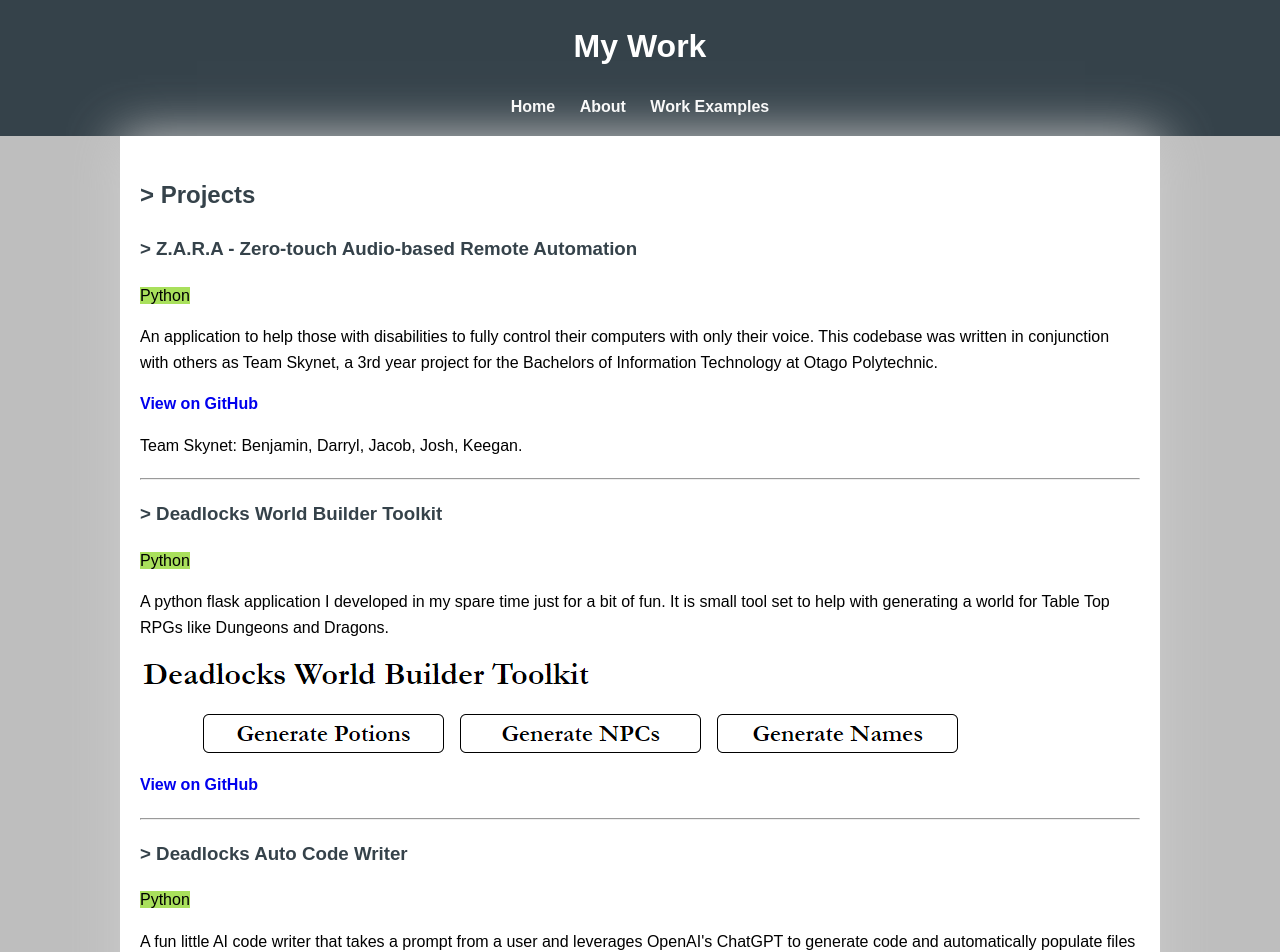
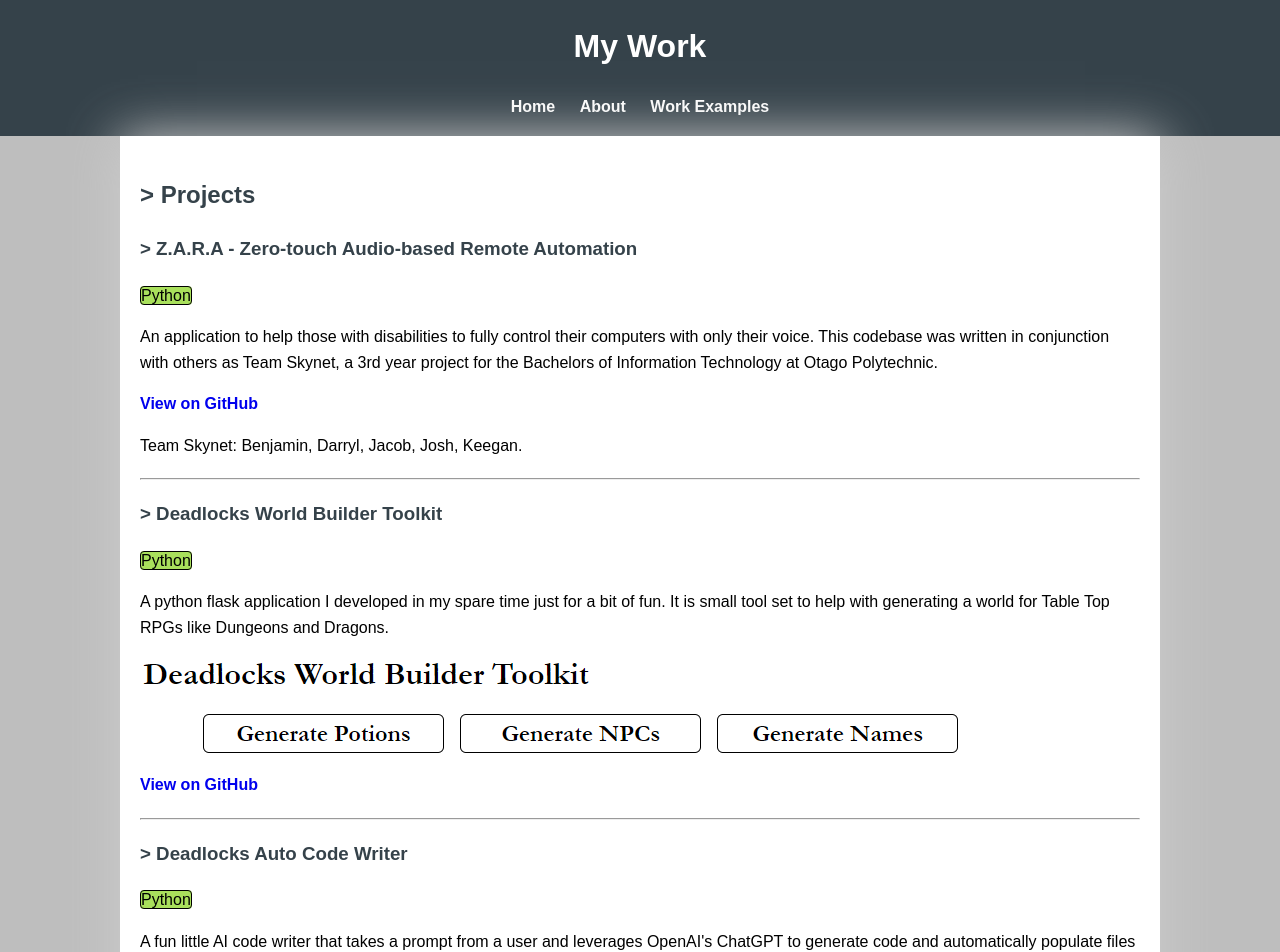
Before and after one commit to 0xDEAD10CK/0xDEAD10CK.github.io, a plain HTML site: page work.html in a window 1280 px wide. Shown: the top 952 px of the page. Drawn offline with Linux system fonts and the light colour scheme.

Commit message:
Added fix for code label style.

```diff
--- a/styles.css
+++ b/styles.css
@@ -65,7 +65,7 @@ a {
     font-weight: bold;
 }
 
-.code {
+.codeLabel {
 	border: 1px black solid;
 	border-radius: 4px;
 }
--- a/work.html
+++ b/work.html
@@ -39,7 +39,7 @@
         <h2>> Projects</h2>
         <div class="project">
             <h3>> Z.A.R.A - Zero-touch Audio-based Remote Automation</h3>
-            <span id='python'>Python</span>
+            <span id='python' class='codeLabel'>Python</span>
 	    <p>
                 An application to help those with disabilities to
                 fully control their computers with only their voice.
@@ -55,7 +55,7 @@
 
         <div class="project">
             <h3>> Deadlocks World Builder Toolkit</h3>
-            <span id='python'>Python</span>
+            <span id='python' class='codeLabel'>Python</span>
             <p>
                 A python flask application I developed in my spare time just for a bit of fun.
                 It is small tool set to help with generating a world for Table Top RPGs like
@@ -69,7 +69,7 @@
 
         <div class="project">
             <h3>> Deadlocks Auto Code Writer</h3>
-            <span id='python'>Python</span>
+            <span id='python' class='codeLabel'>Python</span>
 	    <p>
                 A fun little AI code writer that takes a prompt from a user and leverages OpenAI's ChatGPT to
                 generate code and automatically populate files in Visual Studio Code.
```
